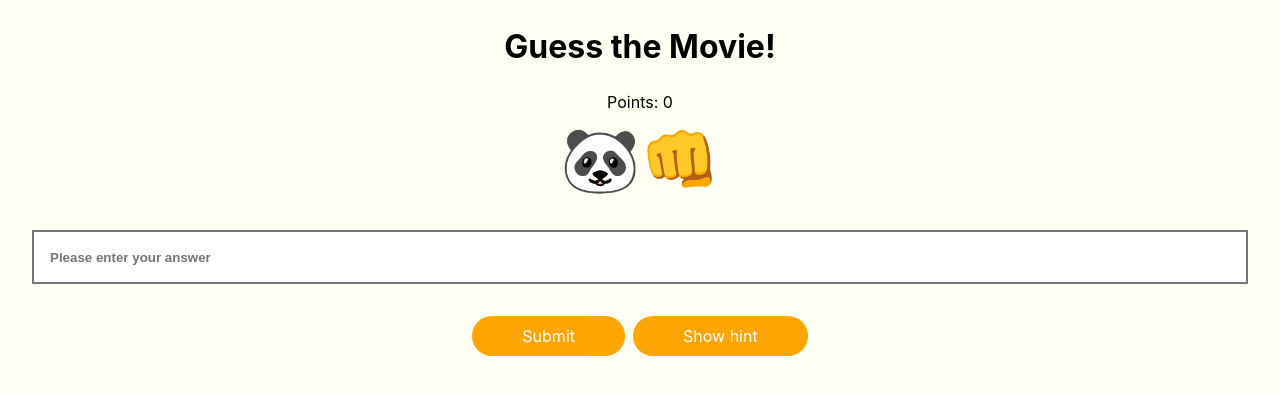
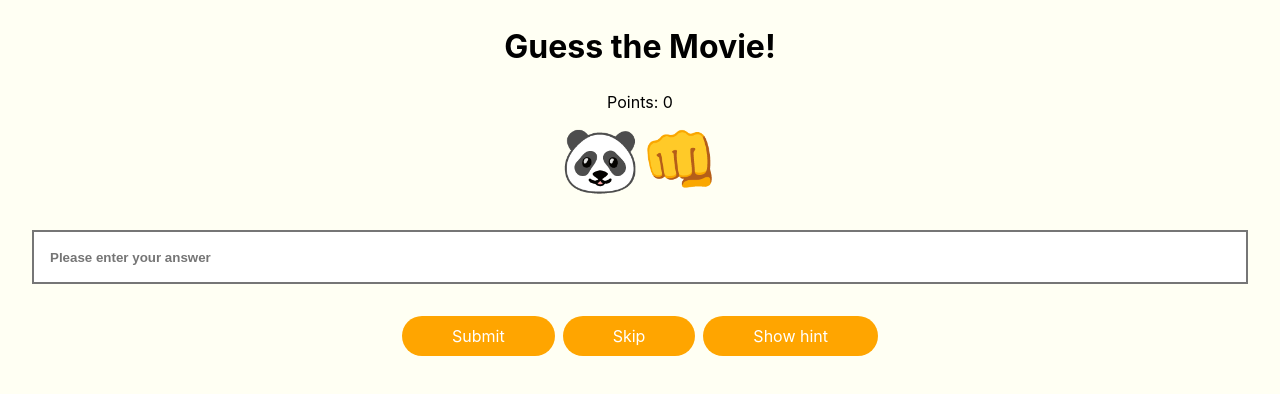
Before and after one commit to jonowu/emojinary, a Next.js app: page /play in a window 1280 px wide. Shown: the top 394 px of the page. Built offline with nearby package versions, Linux system fonts and the light colour scheme.

Commit message:
feat: add skip function

```diff
--- a/pages/play.js
+++ b/pages/play.js
@@ -31,25 +31,38 @@ const Play = () => {
   const [showHint, setShowHint] = useState(false);
 
   useEffect(() => {
-    randomiseMovie();
+    if (movies.length > 0) {
+      randomiseMovie();
+    }
     setLoading(false);
   }, []);
 
   const randomiseMovie = () => {
     const randomMovie = _.shuffle(movies)[0];
     setMovie(randomMovie);
+    setShowHint(false);
     setHint(randomMovie.hint);
+  };
+
+  const skipMovie = () => {
+    if (movies.length > 1) {
+      const skippedMovie = movie;
+      _.remove(movies, skippedMovie); // remove the movie to be skipped
+      randomiseMovie();
+      movies.push(skippedMovie); // add back the movie that was skipped
+    }
   };
 
   const checkAnswer = () => {
     _.each(movie.answers, (answer) => {
       if (playerInput.toUpperCase().trim() === answer.toUpperCase()) {
         setPoints(points + 1);
-        _.remove(movies, movie);
-        setShowHint(false);
-        randomiseMovie();
         setPlayerInput('');
         setIncorrect(false);
+        _.remove(movies, movie);
+        if (movies.length > 0) {
+          randomiseMovie();
+        }
         return false;
       } else {
         setIncorrect(true);
@@ -93,6 +106,11 @@ const Play = () => {
               </Button>
             </Col>
             <Col>
+              <Button type={'button'} onClick={skipMovie} mr="1rem">
+                Skip
+              </Button>
+            </Col>
+            <Col>
               <Button type={'button'} onClick={() => setShowHint(!showHint)}>
                 {showHint ? 'Hide hint' : 'Show hint'}
               </Button>
@@ -108,7 +126,7 @@ const Play = () => {
         </>
       )}
       {!loading && movies.length === 0 && (
-        <Row justifyContent="center" mb="2rem">
+        <Row justifyContent="center" mt="2rem">
           Congratulations 🎉 You've guessed all the movies — thanks for playing!
         </Row>
       )}
```
